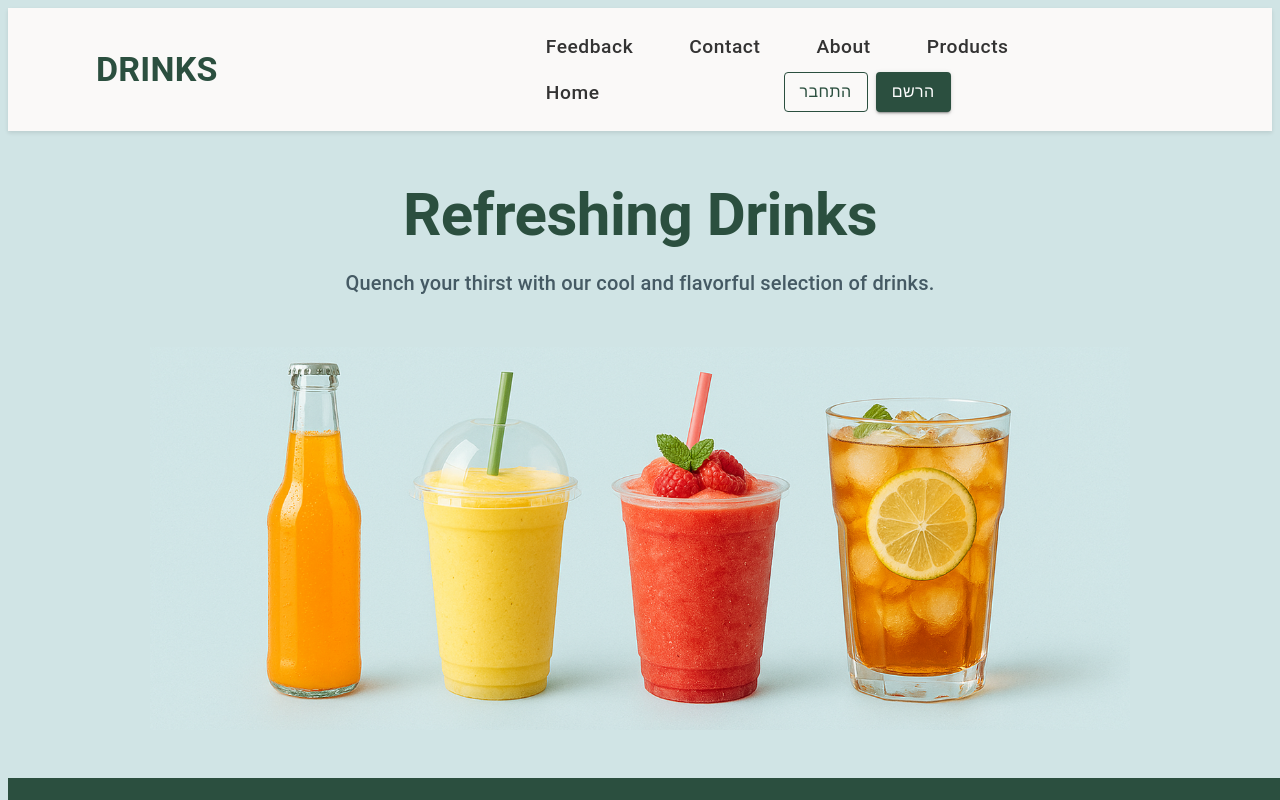
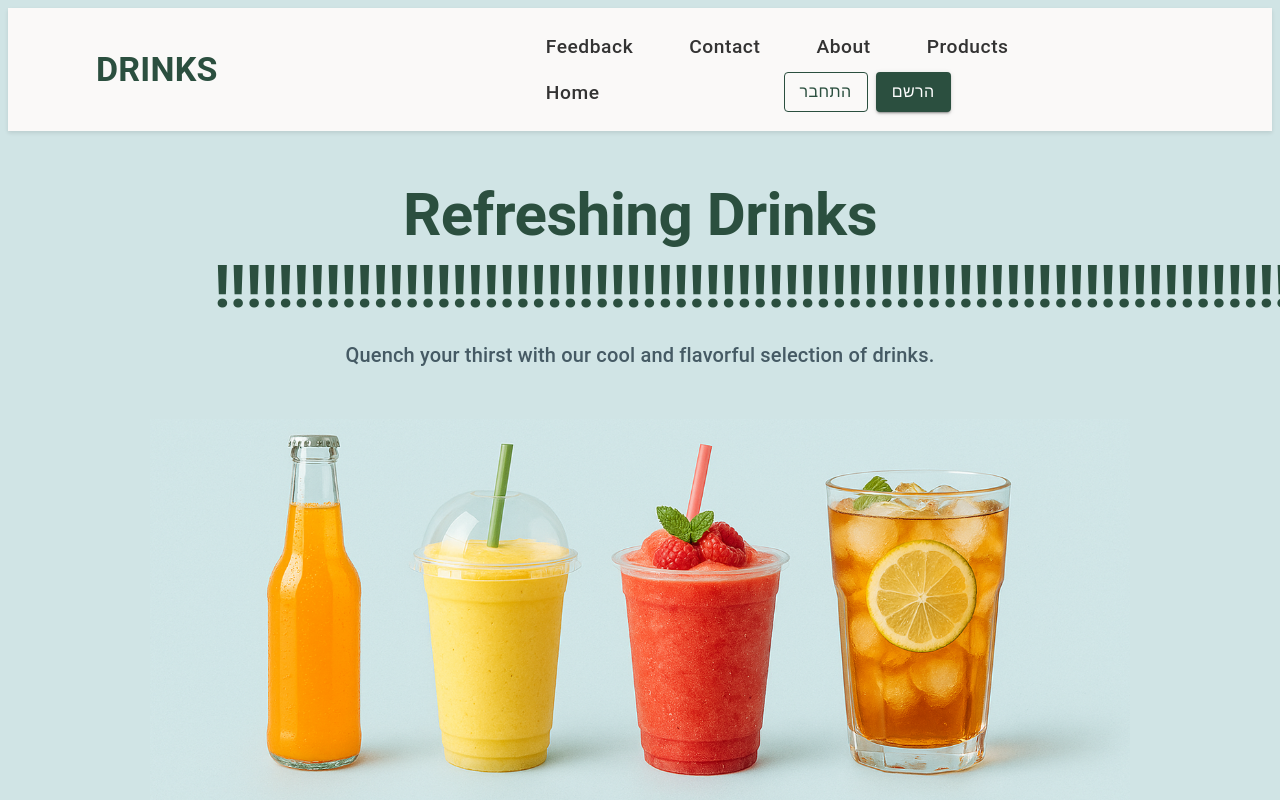
Before and after one commit to yagelnikYael/online-drinks-shop-system, a React (Vite) app in the folder client/: page / in a window 1280 px wide. Shown: the top 800 px of the page. Built offline with nearby package versions, Linux system fonts and the light colour scheme.

Commit message:
Update HeroSection title with exclamation marks

```diff
--- a/client/src/components/features/home/HeroSection.jsx
+++ b/client/src/components/features/home/HeroSection.jsx
@@ -22,7 +22,7 @@ function HeroSection() {
                     component="h1"
                     sx={{ color: '#2b4f3f', fontWeight: 'bold', marginBottom: 2, }}
                 >
-                    Refreshing Drinks
+                    Refreshing Drinks !!!!!!!!!!!!!!!!!!!!!!!!!!!!!!!!!!!!!!!!!!!!!!!!!!!!!!!!!!!!!!!!!!!!!!!!!!!!
                 </Typography>
 
                 <Typography
```
